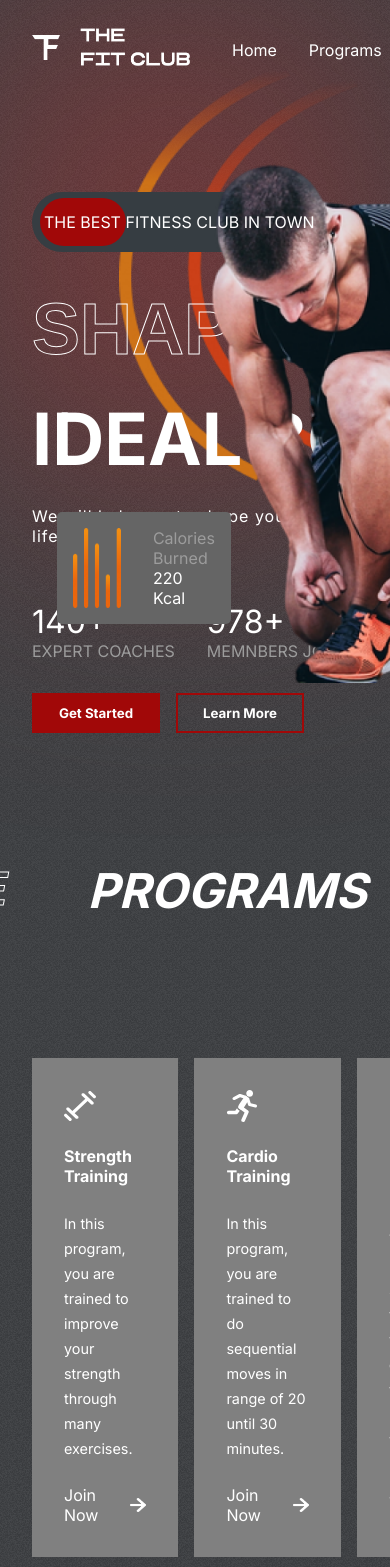
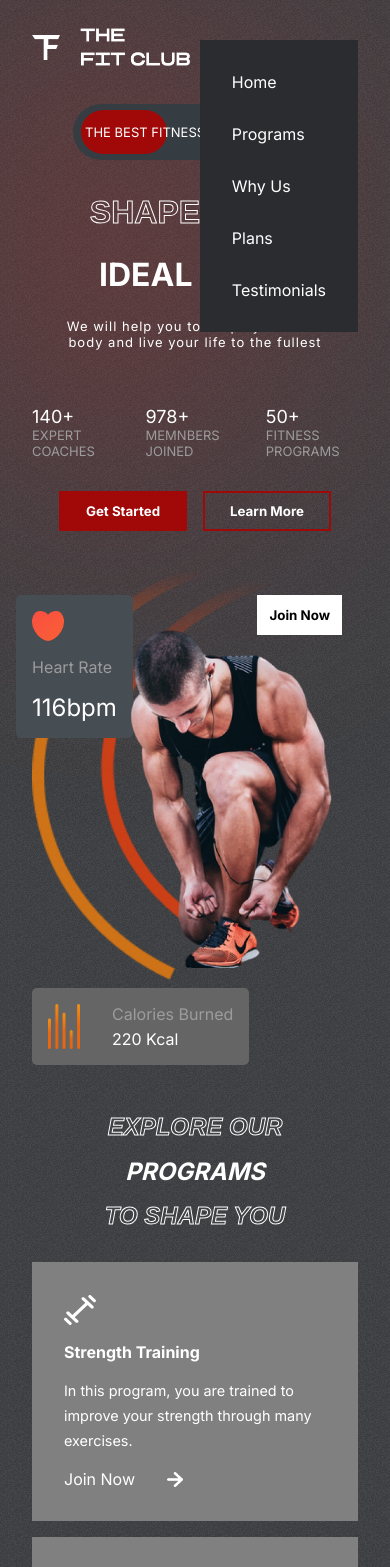
Before and after one commit to jazir788/gym-app, a React (Create React App) app: page / in a window 390 px wide. Shown: the top 1567 px of the page. Built offline with nearby package versions, Linux system fonts and the light colour scheme.

Commit message:
Added responsiveness for small screens

```diff
--- a/src/components/Header.css
+++ b/src/components/Header.css
@@ -19,3 +19,18 @@
     cursor: pointer;
     color: var(--red);
 }
+
+@media screen and (max-width:768px){
+    .header>:nth-child(2){
+        position: fixed;
+        right: 2rem;
+        z-index: 99;
+    }
+
+    .header-menu{
+        flex-direction: column;
+        background-color: var(--appColor);
+        padding: 2rem;
+    }
+
+}
--- a/src/components/Hero.css
+++ b/src/components/Hero.css
@@ -198,3 +198,77 @@
 
 
 }
+
+@media screen and (max-width:768px){
+    .hero{
+        flex-direction: column;
+
+    }
+    .hero-blur{
+        width: 14rem;
+
+    }
+    .ad{
+        margin-top: 0;
+        font-size: small;
+        align-self: center;
+        transform: scale(00.8rem);
+    }
+    .hero-text{
+        font-size: xx-large;
+        align-items: center;
+        justify-content: center;
+    }
+    .hero-text> div:nth-of-type(3){
+        font-size: small;
+        font-weight: 200;
+        letter-spacing: 1px;
+        text-align: center;
+    }
+    .hero-buttons{
+        justify-content: center;
+    }
+    .figures > div> span:nth-of-type(1){
+        font-size: large;
+    }
+    .figures > div> span:nth-of-type(2){
+        font-size: small;
+    }
+
+    .right-h{
+        position: relative;
+        background: none;
+    }
+
+    .heart-rate{
+        left: 1rem;
+        top: 2rem;
+    }
+
+    .calories{
+        position: relative;
+        top: 5rem;
+        left: 2rem;
+    }
+
+    .calories>img{
+        width: 2rem;
+    }
+
+    .calories>div>:nth-child(2){
+        color: white;
+    }
+
+    .hero-image{
+        position: relative;
+        width: 15rem;
+        left: 7rem;
+        top: 4rem;
+        align-self: center;
+    }
+    .hero-image-back{
+        width: 15rem;
+        left: 2rem;
+        top: 0rem;
+    }
+}
--- a/src/components/Join.css
+++ b/src/components/Join.css
@@ -53,3 +53,19 @@
     background-color: var(--red);
     color: white;
 }
+
+@media screen and (max-width:768px){
+    .Join{
+        flex-direction: column;
+        gap: 1rem;
+    }
+
+    .left-j{
+        font-size: x-large;
+        flex-direction: column;
+    }
+
+    .right-j{
+        padding: 2rem;
+    }
+}
--- a/src/components/Plans.css
+++ b/src/components/Plans.css
@@ -87,3 +87,13 @@
     top: 10rem;
     right: 0rem;
 }
+
+@media screen and (max-width:768px){
+    .plans{
+            flex-direction: column;
+        }
+    .plans>:nth-child(2){
+        transform: none;
+
+    }
+ }
--- a/src/components/Programs.css
+++ b/src/components/Programs.css
@@ -62,3 +62,22 @@
     background: var(--planCard);
     cursor: pointer;
  }
+
+
+@media screen and (max-width:768px){
+   .programs-header{
+      flex-direction: column;
+      gap: 1rem;
+      font-size: x-large;
+      align-items: center;
+      justify-content: center;
+      margin-top: 2rem;
+   }
+
+   .programs-categories{
+      flex-direction: column;
+   }
+
+
+
+}
--- a/src/components/Reasons.css
+++ b/src/components/Reasons.css
@@ -85,3 +85,28 @@
 .partners>img{
     width:2.5rem ;
 }
+
+@media screen and (max-width:768px){
+    .Reasons{
+        flex-direction: column;
+    }
+    .left-r{
+        grid-auto-rows: auto;
+        overflow: hidden;
+    }
+    .left-r> :nth-child(1){
+        width: 7rem;
+        height: 17rem;
+    }
+    .left-r> :nth-child(2){
+        width: 15rem;
+        height: 10rem;
+    }
+    .left-r> :nth-child(3){
+        width: 7rem;
+    }
+    .left-r> :nth-child(4){
+        width: 7rem;
+        height: 6rem;
+    }
+ }
```
